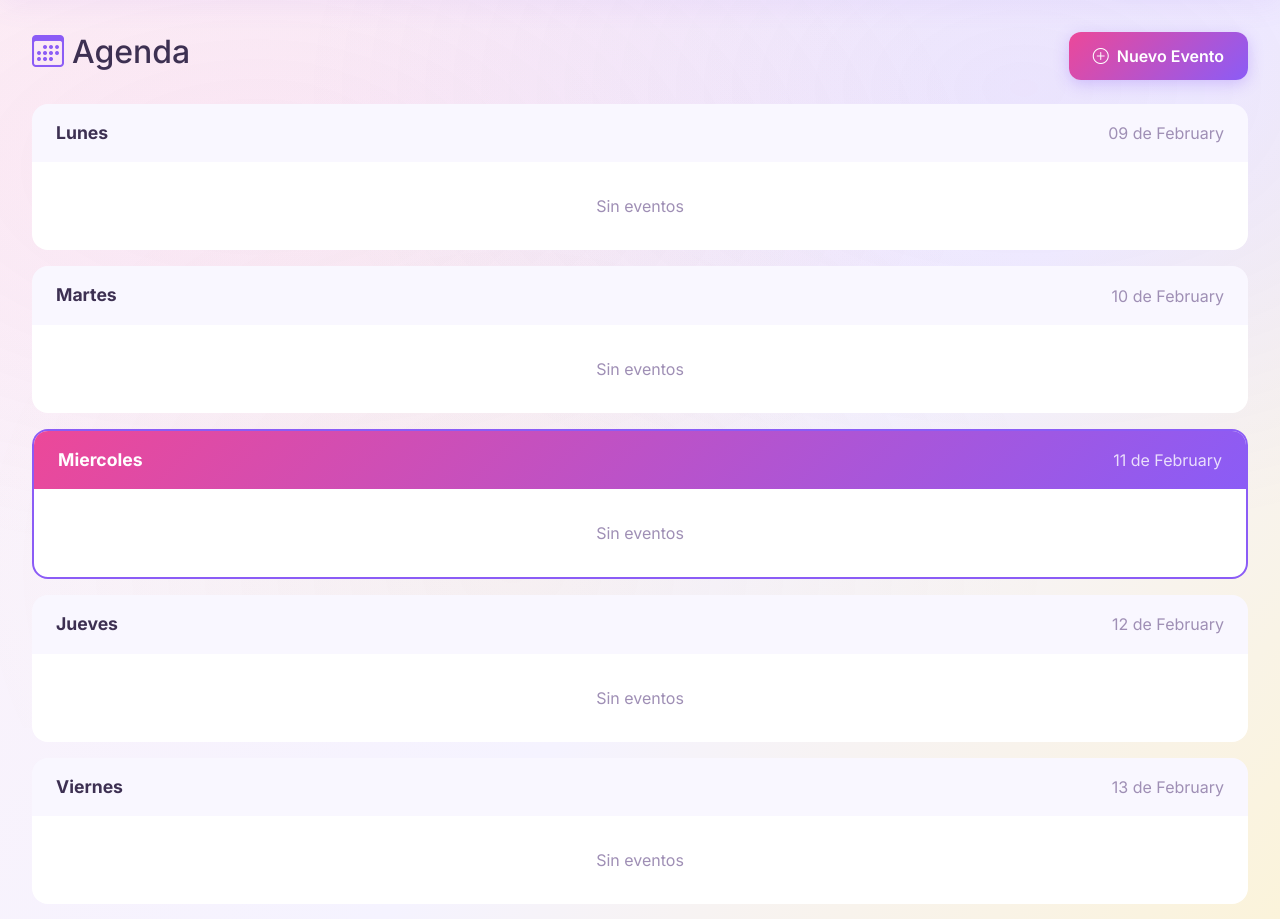
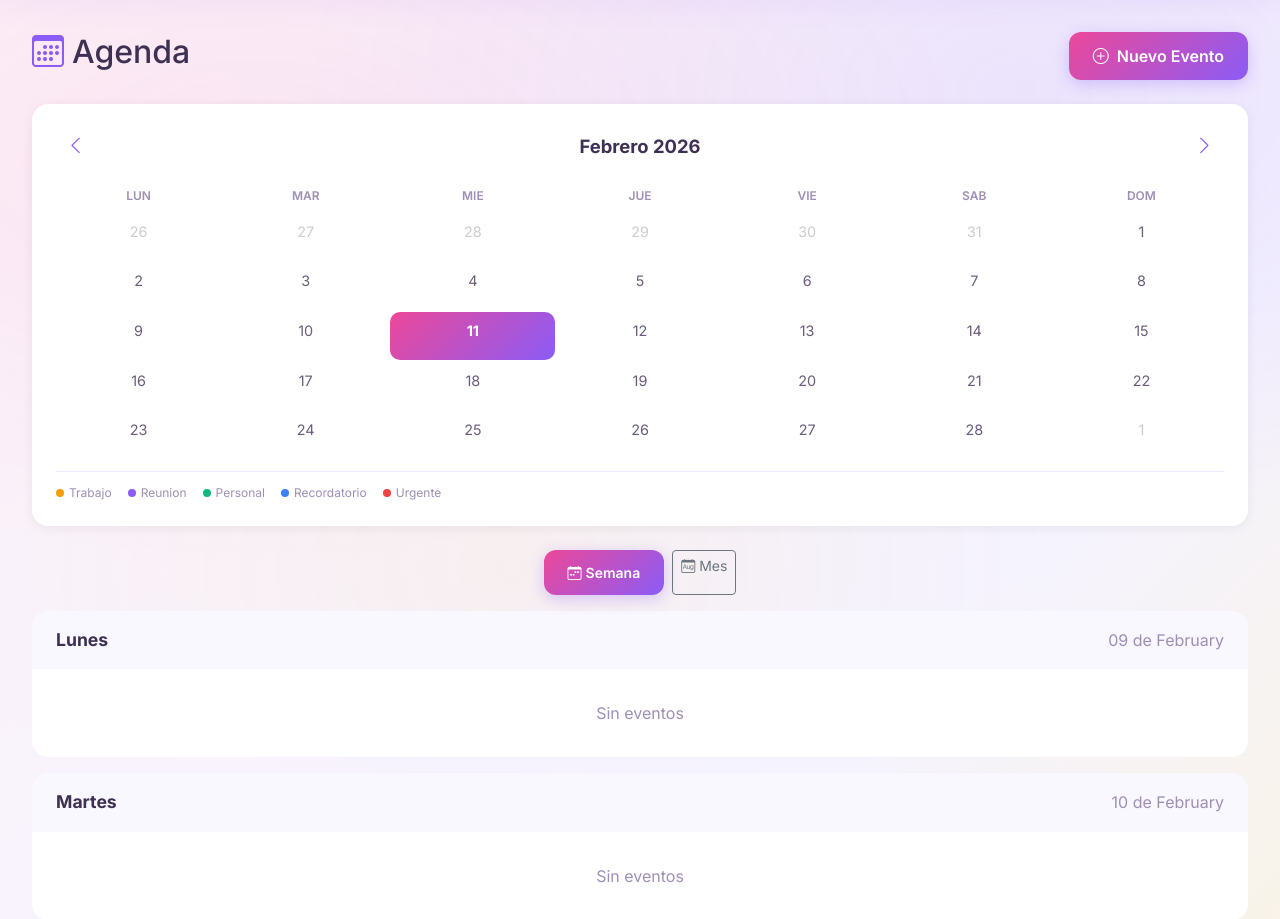
Before and after one commit to echeverrialoayzad-bit/lux-portal, a Flask app: page /planner/agenda in a window 1280 px wide. Shown: the part 72-991 px from the top of the page. Run offline with Flask 3, Linux system fonts and the light colour scheme; the visitor is signed in with stand-in values (Sample User, id 1); data that the repository does not hold is empty.

Commit message:
Add calendar view to Planner agenda with event indicators
Co-Authored-By: Claude Opus 4.6 <noreply@anthropic.com>

```diff
--- a/lux_portal/planner/routes.py
+++ b/lux_portal/planner/routes.py
@@ -328,11 +328,15 @@ def delete_task(id):
 @planner_bp.route('/agenda')
 @login_required
 def agenda():
-    """Vista de agenda"""
+    """Vista de agenda con calendario"""
     today = date.today()
     view = request.args.get('view', 'week')
 
-    # Calcular rango de fechas
+    # Mes del calendario (puede navegar entre meses)
+    cal_year = request.args.get('cal_year', today.year, type=int)
+    cal_month = request.args.get('cal_month', today.month, type=int)
+
+    # Calcular rango de fechas para la lista de eventos
     if view == 'week':
         start_date = today - timedelta(days=today.weekday())
         end_date = start_date + timedelta(days=6)
@@ -346,7 +350,7 @@ def agenda():
         Event.event_date <= end_date
     ).order_by(Event.event_date, Event.start_time).all()
 
-    # Generar dias
+    # Generar dias para la lista
     days = []
     current = start_date
     while current <= end_date:
@@ -358,13 +362,56 @@ def agenda():
         })
         current += timedelta(days=1)
 
+    # Calendario mensual: obtener fechas con eventos
+    cal_start = date(cal_year, cal_month, 1)
+    _, cal_last_day = calendar.monthrange(cal_year, cal_month)
+    cal_end = date(cal_year, cal_month, cal_last_day)
+
+    cal_events = Event.query.filter(
+        Event.event_date >= cal_start,
+        Event.event_date <= cal_end
+    ).all()
+
+    # Set de fechas con eventos y mapeo de tipos
+    event_dates = {}
+    for e in cal_events:
+        d = e.event_date.isoformat()
+        if d not in event_dates:
+            event_dates[d] = []
+        if e.event_type not in event_dates[d]:
+            event_dates[d].append(e.event_type)
+
+    # Generar semanas del calendario
+    cal = calendar.Calendar(firstweekday=0)  # Lunes primero
+    cal_weeks = cal.monthdatescalendar(cal_year, cal_month)
+
+    # Mes anterior y siguiente para navegacion
+    if cal_month == 1:
+        prev_year, prev_month = cal_year - 1, 12
+    else:
+        prev_year, prev_month = cal_year, cal_month - 1
+    if cal_month == 12:
+        next_year, next_month = cal_year + 1, 1
+    else:
+        next_year, next_month = cal_year, cal_month + 1
+
     return render_template(
         'planner/agenda.html',
         days=days,
         view=view,
         start_date=start_date,
         end_date=end_date,
-        today=today
+        today=today,
+        cal_weeks=cal_weeks,
+        cal_year=cal_year,
+        cal_month=cal_month,
+        cal_month_name=['Enero','Febrero','Marzo','Abril','Mayo','Junio',
+                        'Julio','Agosto','Septiembre','Octubre','Noviembre','Diciembre'][cal_month - 1],
+        event_dates=event_dates,
+        prev_year=prev_year,
+        prev_month=prev_month,
+        next_year=next_year,
+        next_month=next_month,
     )
 
 
--- a/lux_portal/planner/templates/planner/agenda.html
+++ b/lux_portal/planner/templates/planner/agenda.html
@@ -3,6 +3,122 @@
 
 {% block extra_css %}
 <style>
+/* ===== Calendar ===== */
+.calendar-card {
+    background: white;
+    border-radius: 16px;
+    padding: 1.5rem;
+    margin-bottom: 1.5rem;
+    box-shadow: 0 2px 12px rgba(0,0,0,0.06);
+}
+.calendar-nav {
+    display: flex;
+    justify-content: space-between;
+    align-items: center;
+    margin-bottom: 1rem;
+}
+.calendar-nav .month-title {
+    font-weight: 700;
+    font-size: 1.15rem;
+    color: var(--text-primary);
+}
+.calendar-nav .btn-cal {
+    background: none;
+    border: none;
+    font-size: 1.2rem;
+    color: var(--planner-lavender);
+    cursor: pointer;
+    padding: 4px 10px;
+    border-radius: 8px;
+    transition: background 0.2s;
+}
+.calendar-nav .btn-cal:hover { background: rgba(139,92,246,0.1); }
+
+.calendar-grid {
+    display: grid;
+    grid-template-columns: repeat(7, 1fr);
+    gap: 2px;
+    text-align: center;
+}
+.calendar-grid .cal-header {
+    font-weight: 600;
+    font-size: 0.75rem;
+    color: var(--text-tertiary);
+    text-transform: uppercase;
+    padding: 6px 0;
+}
+.calendar-grid .cal-day {
+    position: relative;
+    padding: 8px 4px;
+    border-radius: 10px;
+    font-size: 0.9rem;
+    color: var(--text-secondary);
+    cursor: default;
+    transition: background 0.2s;
+}
+.calendar-grid .cal-day.other-month {
+    color: #ccc;
+}
+.calendar-grid .cal-day.today {
+    background: var(--gradient-primary);
+    color: #fff;
+    font-weight: 700;
+    border-radius: 10px;
+}
+.calendar-grid .cal-day.has-events {
+    cursor: pointer;
+    font-weight: 600;
+}
+.calendar-grid .cal-day.has-events:hover {
+    background: rgba(139,92,246,0.1);
+}
+.calendar-grid .cal-day.today.has-events:hover {
+    background: var(--gradient-primary);
+}
+.event-dots {
+    display: flex;
+    justify-content: center;
+    gap: 3px;
+    margin-top: 3px;
+    min-height: 7px;
+}
+.event-dots .dot {
+    width: 6px;
+    height: 6px;
+    border-radius: 50%;
+}
+.dot.work { background: #F59E0B; }
+.dot.meeting { background: #8B5CF6; }
+.dot.personal { background: #10B981; }
+.dot.reminder { background: #3B82F6; }
+.dot.urgent { background: #EF4444; }
+.calendar-grid .cal-day.today .dot {
+    box-shadow: 0 0 0 1px rgba(255,255,255,0.6);
+}
+
+/* Legend */
+.calendar-legend {
+    display: flex;
+    gap: 1rem;
+    flex-wrap: wrap;
+    margin-top: 0.75rem;
+    padding-top: 0.75rem;
+    border-top: 1px solid var(--border-color);
+}
+.legend-item {
+    display: flex;
+    align-items: center;
+    gap: 5px;
+    font-size: 0.75rem;
+    color: var(--text-tertiary);
+}
+.legend-item .dot {
+    width: 8px;
+    height: 8px;
+    border-radius: 50%;
+}
+
+/* ===== Agenda list ===== */
 .agenda-day {
     background: white;
     border-radius: 16px;
@@ -62,8 +178,68 @@
     </a>
 </div>
 
+<!-- Calendar -->
+<div class="calendar-card">
+    <div class="calendar-nav">
+        <a href="{{ url_for('planner.agenda', view=view, cal_year=prev_year, cal_month=prev_month) }}" class="btn-cal" title="Mes anterior">
+            <i class="bi bi-chevron-left"></i>
+        </a>
+        <span class="month-title">{{ cal_month_name }} {{ cal_year }}</span>
+        <a href="{{ url_for('planner.agenda', view=view, cal_year=next_year, cal_month=next_month) }}" class="btn-cal" title="Mes siguiente">
+            <i class="bi bi-chevron-right"></i>
+        </a>
+    </div>
+    <div class="calendar-grid">
+        <div class="cal-header">Lun</div>
+        <div class="cal-header">Mar</div>
+        <div class="cal-header">Mie</div>
+        <div class="cal-header">Jue</div>
+        <div class="cal-header">Vie</div>
+        <div class="cal-header">Sab</div>
+        <div class="cal-header">Dom</div>
+
+        {% for week in cal_weeks %}
+            {% for d in week %}
+                {% set d_iso = d.isoformat() %}
+                {% set is_current_month = (d.month == cal_month) %}
+                {% set is_today = (d == today) %}
+                {% set types = event_dates.get(d_iso, []) %}
+                <div class="cal-day {{ 'other-month' if not is_current_month }} {{ 'today' if is_today }} {{ 'has-events' if types }}"
+                     {% if types %}onclick="scrollToDate('{{ d_iso }}')" title="{{ types|length }} evento(s)"{% endif %}>
+                    {{ d.day }}
+                    <div class="event-dots">
+                        {% for t in types[:4] %}
+                        <span class="dot {{ t }}"></span>
+                        {% endfor %}
+                    </div>
+                </div>
+            {% endfor %}
+        {% endfor %}
+    </div>
+    <div class="calendar-legend">
+        <div class="legend-item"><span class="dot work"></span> Trabajo</div>
+        <div class="legend-item"><span class="dot meeting"></span> Reunion</div>
+        <div class="legend-item"><span class="dot personal"></span> Personal</div>
+        <div class="legend-item"><span class="dot reminder"></span> Recordatorio</div>
+        <div class="legend-item"><span class="dot urgent"></span> Urgente</div>
+    </div>
+</div>
+
+<!-- View toggle -->
+<div class="d-flex justify-content-center gap-2 mb-3">
+    <a href="{{ url_for('planner.agenda', view='week', cal_year=cal_year, cal_month=cal_month) }}"
+       class="btn btn-sm {{ 'btn-primary' if view == 'week' else 'btn-outline-secondary' }}">
+        <i class="bi bi-calendar-week me-1"></i>Semana
+    </a>
+    <a href="{{ url_for('planner.agenda', view='month', cal_year=cal_year, cal_month=cal_month) }}"
+       class="btn btn-sm {{ 'btn-primary' if view == 'month' else 'btn-outline-secondary' }}">
+        <i class="bi bi-calendar-month me-1"></i>Mes
+    </a>
+</div>
+
+<!-- Events list -->
 {% for day in days %}
-<div class="agenda-day {% if day.is_today %}today{% endif %}">
+<div class="agenda-day {% if day.is_today %}today{% endif %}" id="day-{{ day.date.isoformat() }}">
     <div class="day-header {% if day.is_today %}today{% endif %}">
         <span class="day-name">{{ ['Lunes','Martes','Miercoles','Jueves','Viernes','Sabado','Domingo'][day.date.weekday()] }}</span>
         <span class="day-date">{{ day.date.strftime('%d de %B') }}</span>
@@ -98,5 +274,15 @@ function deleteEvent(id) {
     if (!confirm('Eliminar este evento?')) return;
     fetch(`/planner/api/event/${id}`, { method: 'DELETE' }).then(() => location.reload());
 }
+
+function scrollToDate(dateStr) {
+    const el = document.getElementById('day-' + dateStr);
+    if (el) {
+        el.scrollIntoView({ behavior: 'smooth', block: 'center' });
+        el.style.transition = 'box-shadow 0.3s';
+        el.style.boxShadow = '0 0 0 3px rgba(139,92,246,0.4)';
+        setTimeout(() => { el.style.boxShadow = ''; }, 2000);
+    }
+}
 </script>
 {% endblock %}
```
